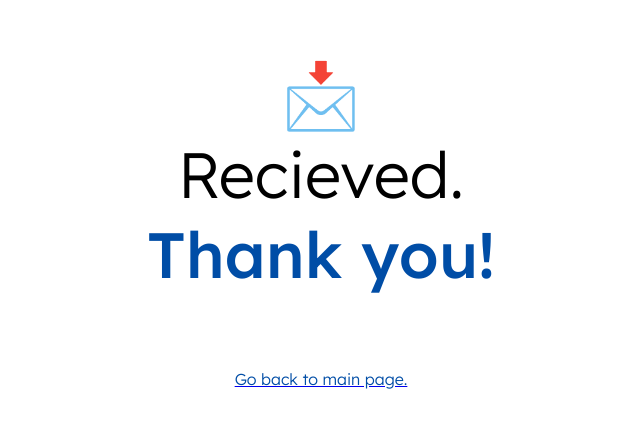
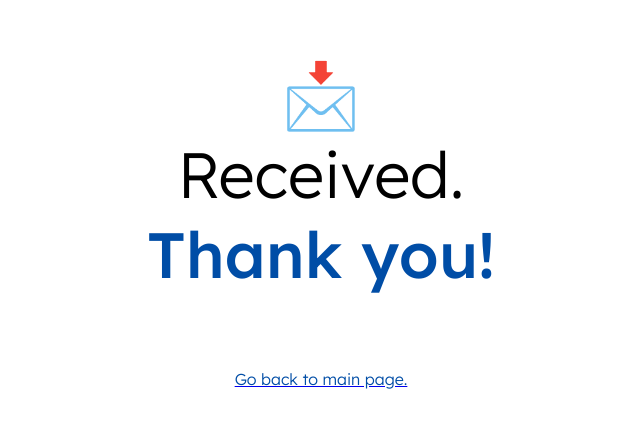
Before and after one commit to rileywong311/Personal-Website, a Vue app: page /received in a window 1280 px wide. Shown: the part 146-574 px from the top of the page, without its empty margins (319-959 px from the left). Built offline with nearby package versions, Linux system fonts and the light colour scheme.

Commit message:
Fix typo

```diff
--- a/src/views/ReceivedPage.vue
+++ b/src/views/ReceivedPage.vue
@@ -3,7 +3,7 @@
     <h1 style="font-weight: 300">
       📩
       <br />
-      Recieved.
+      Received.
       <br />
       <span style="color: var(--secondary); font-weight: 500;">Thank you!</span>
     </h1>
```
